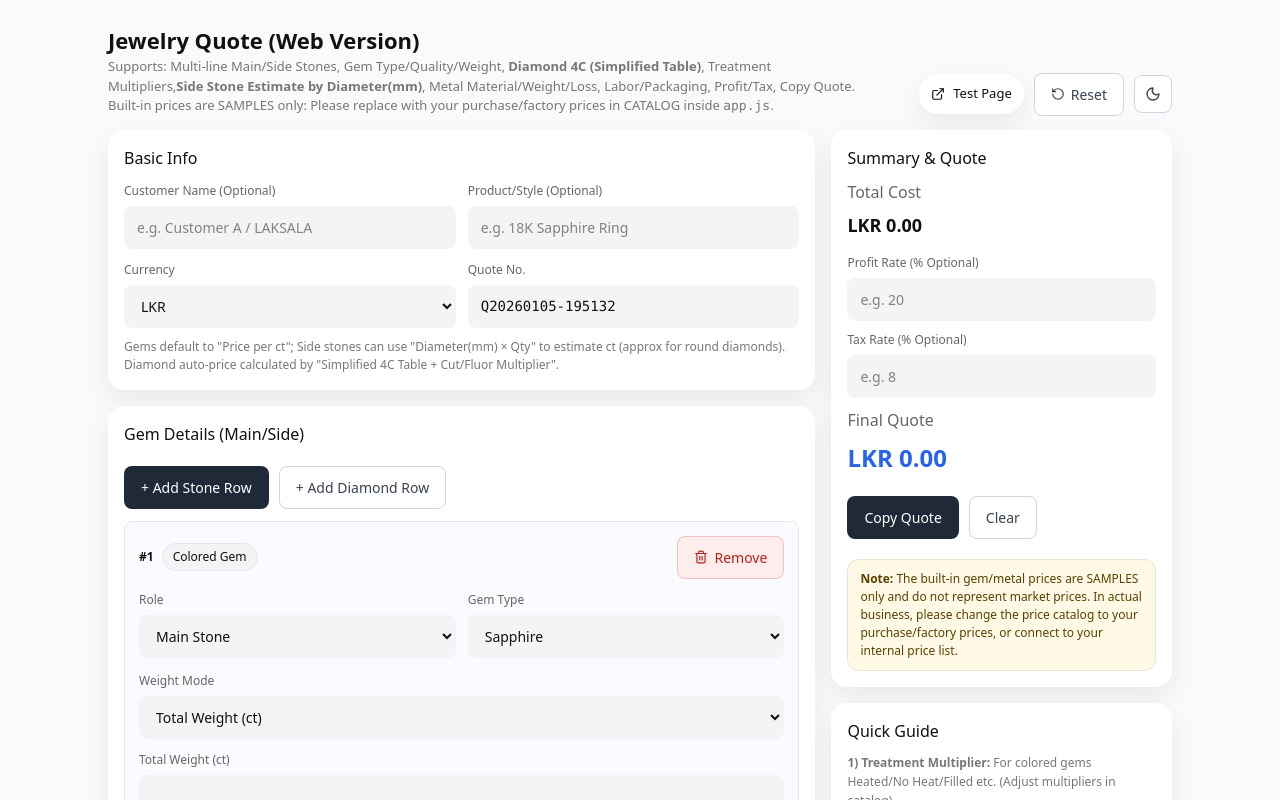
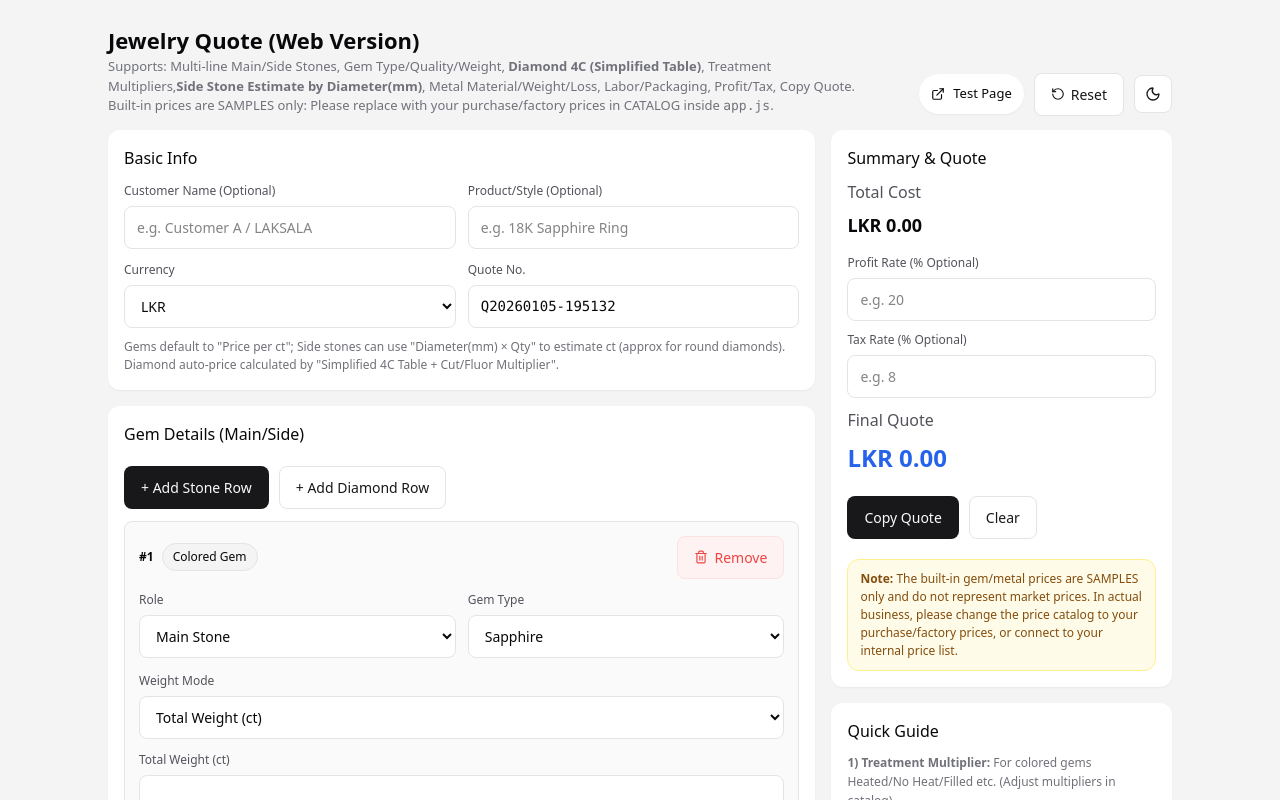
Before and after one commit to Spark014/ratecalculator, a Next.js app: page / in a window 1280 px wide. Shown: the top 800 px of the page. Built offline with nearby package versions, Linux system fonts and the light colour scheme.

Commit message:
Refactor: Update color palette to Zinc and fix dark mode background

```diff
--- a/src/app/globals.css
+++ b/src/app/globals.css
@@ -12,108 +12,140 @@
 
 
 :root {
-  /* Light Mode (Default) */
-  --bg: #f6f7fb;
+  /* Light Mode (Zinc Premium) */
+  --bg: #f4f4f5;
+  /* Zinc 100 */
   --card: #ffffff;
-  --text-main: #111111;
-  --text-muted: #666666;
-  --text-muted2: #777777;
 
-  --input-bg: #f3f4f6;
-  --input-border: transparent;
+  --text-main: #09090b;
+  /* Zinc 950 */
+  --text-muted: #52525b;
+  /* Zinc 600 */
+  --text-muted2: #71717a;
+  /* Zinc 500 */
+
+  --input-bg: #ffffff;
+  --input-border: #e4e4e7;
+  /* Zinc 200 */
   --input-focus-bg: #ffffff;
-  --input-focus-border: #d1d5db;
+  --input-focus-border: #a1a1aa;
+  /* Zinc 400 */
   --input-focus-ring: rgba(0, 0, 0, 0.05);
 
-  --stone-bg: #fafbfe;
-  --stone-border: #e5e7eb;
+  --stone-bg: #fafafa;
+  /* Zinc 50 */
+  --stone-border: #e4e4e7;
+  /* Zinc 200 */
 
-  --pill-bg: #f3f4f6;
-  --pill-border: #e5e7eb;
+  --pill-bg: #f4f4f5;
+  /* Zinc 100 */
+  --pill-border: #e4e4e7;
+  /* Zinc 200 */
 
-  --button-bg: #1f2937;
-  --button-text: #ffffff;
-  --button-hover: #111827;
+  --button-bg: #18181b;
+  /* Zinc 900 */
+  --button-text: #fafafa;
+  /* Zinc 50 */
+  --button-hover: #27272a;
+  /* Zinc 800 */
 
   --button-sec-bg: #ffffff;
-  --button-sec-text: #374151;
-  --button-sec-border: #d1d5db;
-  --button-sec-hover-bg: #f9fafb;
-  --button-sec-hover-border: #9ca3af;
+  --button-sec-text: #18181b;
+  /* Zinc 900 */
+  --button-sec-border: #e4e4e7;
+  /* Zinc 200 */
+  --button-sec-hover-bg: #f4f4f5;
+  /* Zinc 100 */
+  --button-sec-hover-border: #d4d4d8;
+  /* Zinc 300 */
 
-  --shadow: 0 10px 26px rgba(0, 0, 0, .07);
-  --radius: 16px;
-  --radius2: 14px;
+  --shadow: 0 1px 2px 0 rgba(0, 0, 0, 0.05);
+  --radius: 12px;
+  --radius2: 8px;
   --pad: 16px;
   --gap: 12px;
 
-  --danger: #b42318;
-  --dangerbg: #ffecec;
-  --danger-border: rgba(180, 35, 24, .2);
+  --danger: #ef4444;
+  /* Red 500 */
+  --dangerbg: #fef2f2;
+  /* Red 50 */
+  --danger-border: #fee2e2;
+  /* Red 100 */
 
-  --ok: #1a7f37;
-  --okbg: #e7f7ee;
-  --ok-border: rgba(26, 127, 55, .2);
+  --ok: #22c55e;
+  /* Green 500 */
+  --okbg: #f0fdf4;
+  /* Green 50 */
+  --ok-border: #dcfce7;
+  /* Green 100 */
 
   --link: #2563eb;
-  --table-border: rgba(0, 0, 0, .08);
-  --notice-bg: #fff9e6;
-  --notice-text: #5a4100;
-  --notice-border: rgba(0, 0, 0, .08);
+  /* Blue 600 */
+  --table-border: #e4e4e7;
+  /* Zinc 200 */
+
+  --notice-bg: #fefce8;
+  /* Yellow 50 */
+  --notice-text: #854d0e;
+  /* Yellow 800 */
+  --notice-border: #fef08a;
+  /* Yellow 200 */
 }
 
 [data-theme='dark'] {
-  /* Dark Mode Overrides */
-  --bg: #0f172a;
-  /* Slate 900 */
-  --card: #1e293b;
-  /* Slate 800 */
-  --text-main: #f1f5f9;
-  /* Slate 100 */
-  --text-muted: #94a3b8;
-  /* Slate 400 */
-  --text-muted2: #64748b;
-  /* Slate 500 */
+  /* Dark Mode Overrides - Zinc Palette (Premium/Supabase-like) */
+  --bg: #09090b;
+  /* Zinc 950 */
+  --card: #18181b;
+  /* Zinc 900 */
 
-  --input-bg: #334155;
-  /* Slate 700 */
-  --input-border: #475569;
-  /* Slate 600 */
-  --input-focus-bg: #1e293b;
-  /* Slate 800 */
-  --input-focus-border: #60a5fa;
-  /* Blue 400 */
-  --input-focus-ring: rgba(96, 165, 250, 0.2);
+  --text-main: #fafafa;
+  /* Zinc 50 */
+  --text-muted: #a1a1aa;
+  /* Zinc 400 */
+  --text-muted2: #71717a;
+  /* Zinc 500 */
 
-  --stone-bg: #0f172a;
-  /* Slate 900 */
-  --stone-border: #334155;
-  /* Slate 700 */
+  --input-bg: #09090b;
+  /* Zinc 950 */
+  --input-border: #27272a;
+  /* Zinc 800 */
+  --input-focus-bg: #09090b;
+  /* Zinc 950 */
+  --input-focus-border: #52525b;
+  /* Zinc 600 */
+  --input-focus-ring: rgba(255, 255, 255, 0.1);
 
-  --pill-bg: #334155;
-  /* Slate 700 */
-  --pill-border: #475569;
-  /* Slate 600 */
+  --stone-bg: #18181b;
+  /* Zinc 900 */
+  --stone-border: #27272a;
+  /* Zinc 800 */
 
-  --button-bg: #f8fafc;
-  /* Slate 50 */
-  --button-text: #0f172a;
-  /* Slate 900 */
-  --button-hover: #e2e8f0;
-  /* Slate 200 */
+  --pill-bg: #27272a;
+  /* Zinc 800 */
+  --pill-border: #3f3f46;
+  /* Zinc 700 */
 
-  --button-sec-bg: #1e293b;
-  /* Slate 800 */
-  --button-sec-text: #f1f5f9;
-  /* Slate 100 */
-  --button-sec-border: #475569;
-  /* Slate 600 */
-  --button-sec-hover-bg: #334155;
-  /* Slate 700 */
-  --button-sec-hover-border: #94a3b8;
-  /* Slate 400 */
+  --button-bg: #fafafa;
+  /* Zinc 50 */
+  --button-text: #09090b;
+  /* Zinc 950 */
+  --button-hover: #e4e4e7;
+  /* Zinc 200 */
 
-  --shadow: 0 10px 26px rgba(0, 0, 0, .5);
+  --button-sec-bg: #18181b;
+  /* Zinc 900 */
+  --button-sec-text: #fafafa;
+  /* Zinc 50 */
+  --button-sec-border: #27272a;
+  /* Zinc 800 */
+  --button-sec-hover-bg: #27272a;
+  /* Zinc 800 */
+  --button-sec-hover-border: #3f3f46;
+  /* Zinc 700 */
+
+  --shadow: 0 0 0 1px #27272a, 0 4px 6px -1px rgba(0, 0, 0, 0.5);
+  /* Subtle border + shadow */
 
   --danger: #f87171;
   /* Red 400 */
@@ -131,10 +163,11 @@
 
   --link: #60a5fa;
   /* Blue 400 */
-  --table-border: #334155;
-  /* Slate 700 */
-  --notice-bg: #422006;
-  /* Yellow/Brown 950 */
+  --table-border: #27272a;
+  /* Zinc 800 */
+
+  --notice-bg: #2e2003;
+  /* Yellow 950 (darker) */
   --notice-text: #fde047;
   /* Yellow 300 */
   --notice-border: #713f12;
--- a/src/app/page.tsx
+++ b/src/app/page.tsx
@@ -2,7 +2,7 @@ import { QuoteCalculator } from "@/components/QuoteCalculator";
 
 export default function Home() {
   return (
-    <main className="min-h-screen bg-gray-50">
+    <main className="min-h-screen">
       <QuoteCalculator />
     </main>
   );
```
